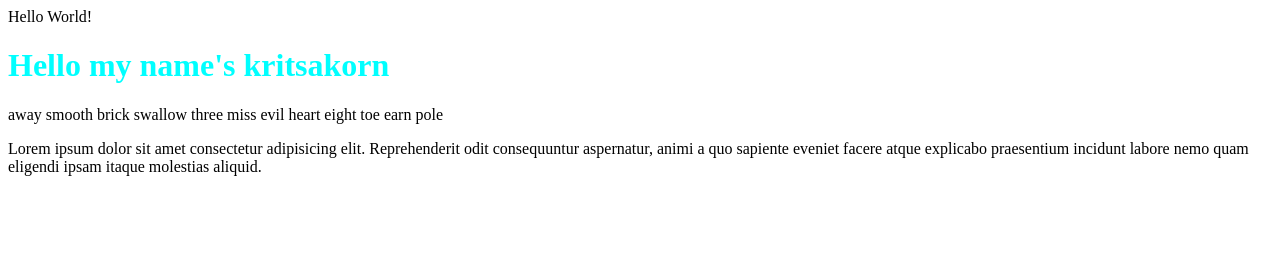
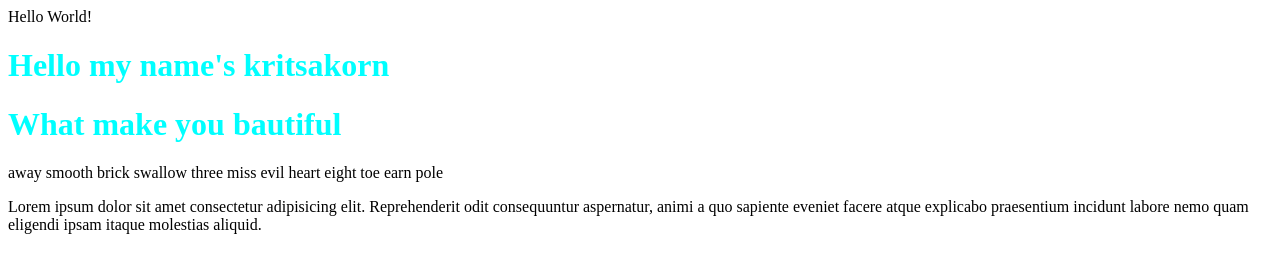
Before and after one commit to kritsakorn-Dev/learn-git, a plain HTML site: page index.html in a window 1280 px wide. Drawn offline with Linux system fonts and the light colour scheme.

Commit message:
add to tag p song 1D

```diff
--- a/index.html
+++ b/index.html
@@ -14,7 +14,7 @@
 <body>
     Hello World!
     <h1>Hello my name's kritsakorn</h1>
-
+    <h1>What make you bautiful</h1>
     away smooth brick swallow three miss evil heart eight toe earn pole
     <p>Lorem ipsum dolor sit amet consectetur adipisicing elit. Reprehenderit odit consequuntur aspernatur, animi a quo sapiente eveniet facere atque explicabo praesentium incidunt labore nemo quam eligendi ipsam itaque molestias aliquid.</p>
 </body>
```
